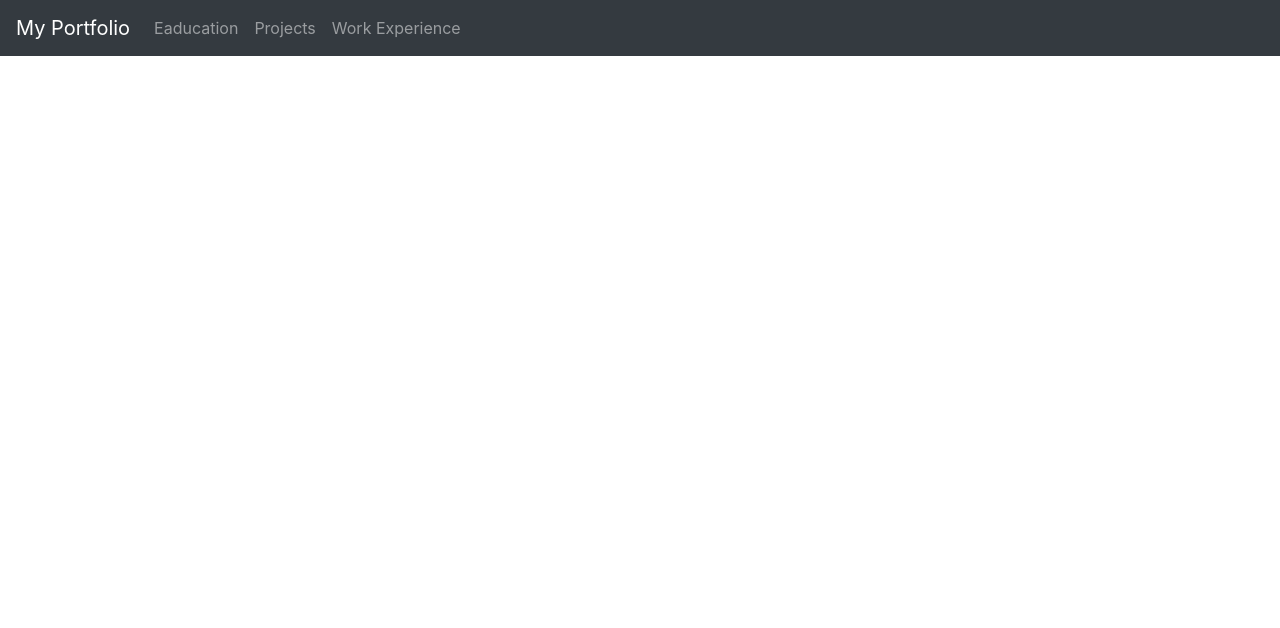
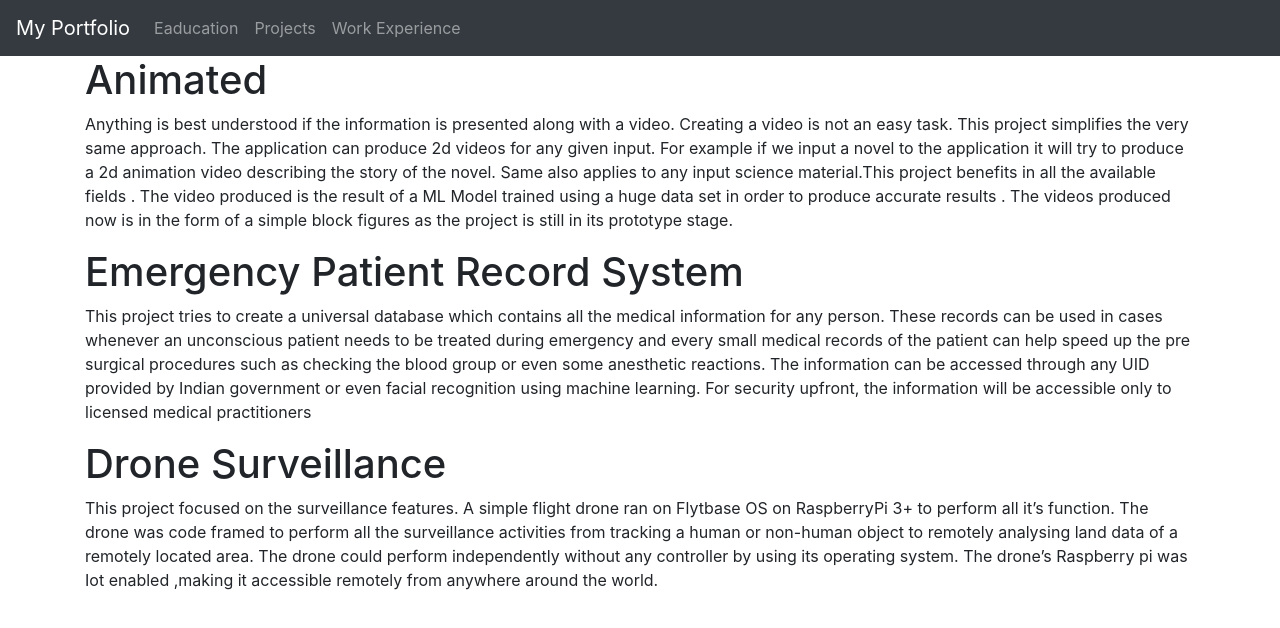
Before and after one commit to bhavesh-prasad/my_portfolio, a React (Create React App) app: page /projects in a window 1280 px wide. Shown: the top 628 px of the page. Built offline with nearby package versions, Linux system fonts and the light colour scheme.

Commit message:
work experience added

```diff
--- a/src/components/App.js
+++ b/src/components/App/App.js
@@ -1,7 +1,9 @@
 // import { Component } from 'react';
 import React from 'react';
-import home_content from './home';
-import eaducation from './eaducation';
+import home_content from '../Home/home';
+import eaducation from '../Eaducation/eaducation';
+import Projects from '../Projects/projects'
+import work from '../Work/work';
 import {BrowserRouter as Router ,Switch, Route} from 'react-router-dom';
 class Application extends React.Component {
   render(){
@@ -10,8 +12,8 @@ class Application extends React.Component {
         <Switch>
           <Route path="/" exact component={home_content}/>
           <Route path="/eaducation" exact component={eaducation}/>
-          {/* <Route path="/projects" exact component={home_content}/> */}
-          {/* <Route path="/work" exact component={home_content}/> */}
+          <Route path="/projects" exact component={Projects}/>
+          <Route path="/work" exact component={work}/>
         </Switch>
       </Router>
 
--- /dev/null
+++ b/src/components/Projects/projects.js
@@ -0,0 +1,43 @@
+import React from 'react';
+
+class Projects extends React.Component{
+    render(){
+        return(
+            <div>
+                <div class="container">
+                    <h1>Animated</h1>
+                    <p>
+                    Anything is best understood if the information is presented along with a video. Creating a video is not an easy task.
+This project simplifies the very same approach. The application can produce 2d videos for any given input. For
+example if we input a novel to the application it will try to produce a 2d animation video describing the story of the
+novel. Same also applies to any input science material.This project benefits in all the available fields . The video
+produced is the result of a ML Model trained using a huge data set in order to produce accurate results . The videos
+produced now is in the form of a simple block figures as the project is still in its prototype stage.
+                    </p>
+                </div>
+                <div class="container">
+                    <h1>Emergency Patient Record System</h1>
+                    <p>
+                    This project tries to create a universal database which contains all the medical information for any person. These
+records can be used in cases whenever an unconscious patient needs to be treated during emergency and every
+small medical records of the patient can help speed up the pre surgical procedures such as checking the blood
+group or even some anesthetic reactions. The information can be accessed through any UID provided by Indian
+government or even facial recognition using machine learning. For security upfront, the information will be
+accessible only to licensed medical practitioners
+                    </p>
+                </div>
+                <div class="container">
+                    <h1>Drone Surveillance</h1>
+                    <p>
+                    This project focused on the surveillance features. A simple flight drone ran on Flytbase OS on RaspberryPi 3+ to
+perform all it’s function. The drone was code framed to perform all the surveillance activities from tracking a human
+or non-human object to remotely analysing land data of a remotely located area. The drone could perform
+independently without any controller by using its operating system. The drone’s Raspberry pi was Iot enabled
+,making it accessible remotely from anywhere around the world.
+                    </p>
+                </div>
+            </div>
+        )
+    }
+}
+export default Projects;
--- /dev/null
+++ b/src/components/Work/work.js
@@ -0,0 +1,20 @@
+import React from 'react';
+
+class work extends React.Component{
+    render(){
+        return(
+            <div>
+                <div class="container">
+                    <h1>eTrans SOlutions Limited</h1>
+                    <p>
+                    Working with the research and development team to increase the efficiency of the company’s core
+application using Scrum development technique and handle all the task provided by my mentor was my overall task.
+During the time, I worked around data science techniques to predict and analyze all the points of procrastination in
+client’s business methods.
+                    </p>
+                </div>
+            </div>
+        )
+    }
+}
+export default work;
--- a/src/index.js
+++ b/src/index.js
@@ -1,6 +1,6 @@
 import ReactDOM from 'react-dom';
 import React from 'react';
-import App from './components/App';
+import App from './components/App/App';
 // import * as serviceWorker from './serviceWorker';
 
 
```
Also changed, not shown: src/components/Eaducation/eaducation.js (renamed from src/components/eaducation.js), src/components/Home/home.js (renamed from src/components/home.js).
